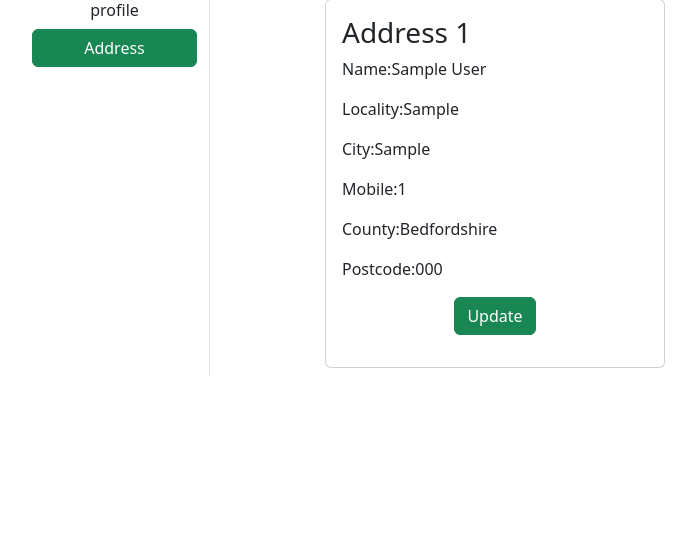
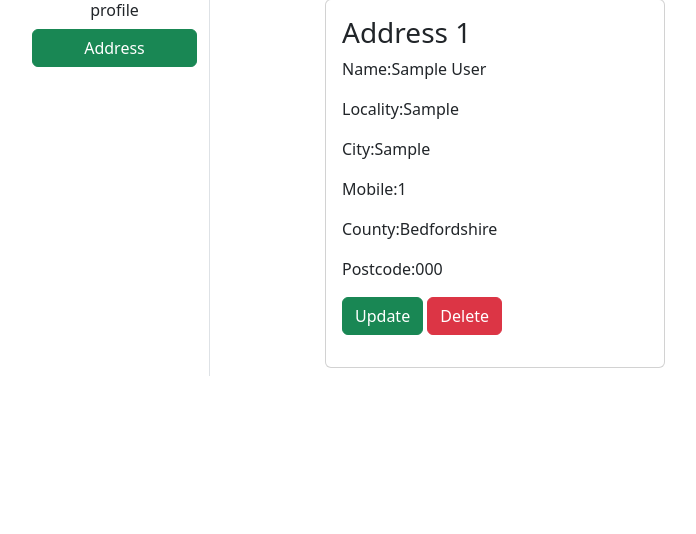
Before and after one commit to kalyanikommula/shopping-list, a Django app: page /address/ in a window 1280 px wide. Shown: the part 190-724 px from the top of the page, without its empty margins (50-746 px from the left). Run offline with Django 5.2, Linux system fonts and the light colour scheme; a user stored in the database is signed in; tables that the repository leaves empty hold one stand-in row (values such as "Sample post"); some libraries are stand-ins or nearby versions.

Commit message:
added delete for address

```diff
--- a/shop/templates/shop/address.html
+++ b/shop/templates/shop/address.html
@@ -25,8 +25,12 @@
                         <p>Mobile:{{ad.mobile}}</p>
                         <p>County:{{ad.county}}</p>
                         <p>Postcode:{{ad.postcode}}</p>
-                        <p class="text-center"><a href="{% url 'updateAddress' pk=ad.id %}" type="button"
+
+                        <p class="text-center d-inline-block"><a href="{% url 'updateAddress' pk=ad.id %}" type="button"
                             class="btn btn-success">Update</a></p>
+                        <p class="text-center d-inline-block"><a href="{% url 'deleteAddress' pk=ad.id %}" type="button"
+                             class="btn btn-danger">Delete</a></p>
+
                     </div>
                 </div>
             </div>
@@ -36,5 +40,6 @@
 
     </div>
     </div>
+    <br/><br/>
 
 {% endblock main-content %}
--- a/shop/urls.py
+++ b/shop/urls.py
@@ -16,6 +16,7 @@ urlpatterns = [
     path('profile/', views.ProfileView.as_view(), name="profile"),
     path('address/', views.address, name="address"),
     path('updateAddress/<int:pk>', views.updateAddress.as_view(), name="updateAddress"),
+    path('deleteAddress/<int:pk>', views.deleteAddress.as_view(), name="deleteAddress"),
     path('add-to-cart/', views.add_to_cart, name="add-to-cart"),
     path('cart/', views.show_cart, name="showcart"),
     path('pluscart/', views.plus_cart),
--- a/shop/views.py
+++ b/shop/views.py
@@ -111,6 +111,14 @@ class updateAddress(View):
         return redirect("address")
 
         return render(request, "shop/updateAddress.html", locals())
+
+class deleteAddress(View):
+    def get(self,request,pk):
+        add = Customer.objects.get(pk=pk)
+        add.delete()
+        messages.success(request, "Address deleted successfully.")
+        return redirect("address")
+
 @login_required
 def add_to_cart(request):
     user = request.user
--- a/shopping_list/settings.py
+++ b/shopping_list/settings.py
@@ -34,7 +34,7 @@ TEMPLATES_DIR = os.path.join(BASE_DIR, 'templates')
  # SECRET_KEY = 'django-insecure-nj95gl@uly)lq&7$r%zcvn#&*8@y8$s98^^8&@cas=q1c!x*q5'
 
 # SECURITY WARNING: don't run with debug turned on in production!
-DEBUG = True
+DEBUG = False
 
 ALLOWED_HOSTS = ['8000-kalyanikomm-shoppinglis-mphp5jso91l.ws.codeinstitute-ide.net','.herokuapp.com']
 
```
